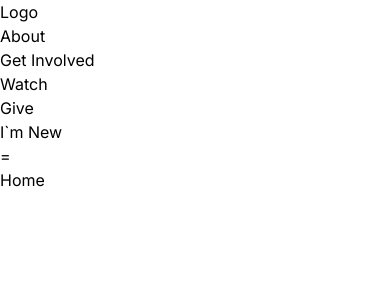
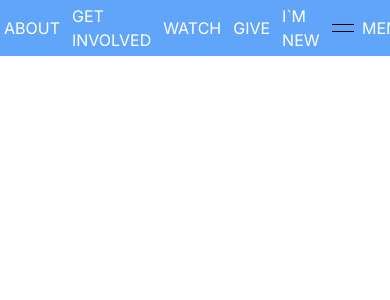
Before and after one commit to yevgen-sydoruk/legacy-church-official, a Next.js app: page / in a window 390 px wide. Shown: the top 300 px of the page. Built offline with nearby package versions, Linux system fonts and the light colour scheme.

Commit message:
Added Navigation logic
TODO:
Fix elements appearance
Positioning
media queries
Add/remove elements
refactor

```diff
--- a/src/components/Header.jsx
+++ b/src/components/Header.jsx
@@ -1,17 +1,75 @@
-import React from "react";
+"use client";
 
-export default function Home() {
+import styles from "./style.module.css";
+import Link from "next/link";
+import { useState } from "react";
+import { motion, AnimatePresence } from "framer-motion";
+import Logo from "./Logo";
+import MenuItem from "./MenuItem";
+import Nav from "./menu/Nav";
+
+export const opacity = {
+  initial: {
+    opacity: 0
+  },
+  open: {
+    opacity: 1,
+    transition: { duration: 0.35 }
+  },
+  closed: {
+    opacity: 0,
+    transition: { duration: 0.35 }
+  }
+};
+
+export default function Header() {
+  const [isActive, setIsActive] = useState(false);
+
   return (
-    <div>
-      <a className="">Logo</a>
-      <ul>
-        <li>About</li>
-        <li>Get Involved</li>
-        <li>Watch</li>
-        <li>Give</li>
-        <li>I`m New</li>
-        <li>=</li>
-      </ul>
+    <div className=" bg-blue-400 fixed w-full box-border p-1">
+      <div className=" container mx-auto flex justify-between items-center uppercase relative">
+        <Logo address="/" />
+        <div className="flex gap-3 text-white">
+          <motion.div
+            variants={opacity}
+            animate={!isActive ? "open" : "closed"}
+            className="flex  items-center gap-3"
+          >
+            <MenuItem title="About" address="/about">
+              About
+            </MenuItem>
+            <MenuItem title="Get Involved" address="/get-involved">
+              Get Involved
+            </MenuItem>
+            <MenuItem title="Watch" address="/watch">
+              Watch
+            </MenuItem>
+            <MenuItem title="Give" address="/give">
+              Give
+            </MenuItem>
+            <MenuItem title="I`m New" address="/im-new">
+              I`m New
+            </MenuItem>
+          </motion.div>
+          <div
+            onClick={() => {
+              setIsActive(!isActive);
+            }}
+            className={styles.el}
+          >
+            <div className={`${styles.burger} ${isActive ? styles.burgerActive : ""}`}></div>
+            <div className={styles.label}>
+              <motion.p variants={opacity} animate={!isActive ? "open" : "closed"}>
+                Menu
+              </motion.p>
+              <motion.p variants={opacity} animate={isActive ? "open" : "closed"}>
+                Close
+              </motion.p>
+            </div>
+          </div>
+        </div>
+      </div>
+      <AnimatePresence mode="wait">{isActive && <Nav />}</AnimatePresence>
     </div>
   );
 }
--- /dev/null
+++ b/src/components/Logo.jsx
@@ -0,0 +1,24 @@
+import Link from "next/link";
+import React from "react";
+import Image from "next/image";
+import LogoImage from "../../assets/main-full-Logo.png";
+
+export default function Logo({ address }) {
+  return (
+    <Link href={address}>
+      <Image
+        className="object-fill"
+        src={LogoImage}
+        width={300}
+        height={300}
+        alt="Main Legacy Church Logo"
+      />
+    </Link>
+  );
+}
+
+// object-contain	object-fit: contain;
+// object-cover	object-fit: cover;
+// object-fill	object-fit: fill;
+// object-none	object-fit: none;
+// object-scale-down
--- /dev/null
+++ b/src/components/MenuItem.jsx
@@ -0,0 +1,6 @@
+import Link from "next/link";
+import React from "react";
+
+export default function MenuItem({ title, address }) {
+  return <Link href={address}>{title}</Link>;
+}
--- /dev/null
+++ b/src/components/menu/Body.jsx
@@ -0,0 +1,82 @@
+import { motion } from "framer-motion";
+import Link from "next/link";
+import styles from "./style2.module.css";
+
+export const blur = {
+  initial: {
+    filter: "blur(0px)",
+    opacity: 1
+  },
+  open: {
+    filter: "blur(4px)",
+    opacity: 0.6,
+    transition: { duration: 0.3 }
+  },
+  closed: {
+    filter: "blur(0px)",
+    opacity: 1,
+    transition: { duration: 0.3 }
+  }
+};
+
+export const translate = {
+  initial: {
+    y: "100%",
+    opacity: 0
+  },
+  enter: i => ({
+    y: 0,
+    opacity: 1,
+    transition: { duration: 1, ease: [0.76, 0, 0.24, 1], delay: i[0] }
+  }),
+  exit: i => ({
+    y: "100%",
+    opacity: 0,
+    transition: { duration: 0.7, ease: [0.76, 0, 0.24, 1], delay: i[1] }
+  })
+};
+
+export default function Body({ links, selectedLink, setSelectedLink }) {
+  const getChars = word => {
+    let chars = [];
+    word.split("").forEach((char, i) => {
+      chars.push(
+        <motion.span
+          custom={[i * 0.02, (word.length - i) * 0.01]}
+          variants={translate}
+          initial="initial"
+          animate="enter"
+          exit="exit"
+          key={char + i}
+        >
+          {char}
+        </motion.span>
+      );
+    });
+    return chars;
+  };
+
+  return (
+    <div className={styles.body}>
+      {links.map((link, index) => {
+        const { title, href } = link;
+        return (
+          <Link key={`l_${index}`} href={href}>
+            <motion.p
+              onMouseOver={() => {
+                setSelectedLink({ isActive: true, index });
+              }}
+              onMouseLeave={() => {
+                setSelectedLink({ isActive: false, index });
+              }}
+              variants={blur}
+              animate={selectedLink.isActive && selectedLink.index != index ? "open" : "closed"}
+            >
+              {getChars(title)}
+            </motion.p>
+          </Link>
+        );
+      })}
+    </div>
+  );
+}
--- /dev/null
+++ b/src/components/menu/Footer.jsx
@@ -0,0 +1,82 @@
+import styles from "./style.module.css";
+import { translate } from "../../anim";
+import { motion } from "framer-motion";
+
+export const translate = {
+  initial: {
+    y: "100%",
+    opacity: 0
+  },
+
+  enter: i => ({
+    y: 0,
+    opacity: 1,
+    transition: { duration: 1, ease: [0.76, 0, 0.24, 1], delay: i[0] }
+  }),
+
+  exit: i => ({
+    y: "100%",
+    opacity: 0,
+    transition: { duration: 0.7, ease: [0.76, 0, 0.24, 1], delay: i[1] }
+  })
+};
+
+export default function Footer() {
+  return (
+    <div className={styles.footer}>
+      <ul>
+        <motion.li
+          custom={[0.3, 0]}
+          variants={translate}
+          initial="initial"
+          animate="enter"
+          exit="exit"
+        >
+          <span>Made by:</span>Studio Lumio
+        </motion.li>
+      </ul>
+      <ul>
+        <motion.li
+          custom={[0.3, 0]}
+          variants={translate}
+          initial="initial"
+          animate="enter"
+          exit="exit"
+        >
+          <span>Typography:</span> Google Fonts
+        </motion.li>
+      </ul>
+      <ul>
+        <motion.li
+          custom={[0.3, 0]}
+          variants={translate}
+          initial="initial"
+          animate="enter"
+          exit="exit"
+        >
+          <span>Images:</span> Freepik, Envato
+        </motion.li>
+      </ul>
+      <ul>
+        <motion.li
+          custom={[0.3, 0]}
+          variants={translate}
+          initial="initial"
+          animate="enter"
+          exit="exit"
+        >
+          Privacy Policy
+        </motion.li>
+        <motion.li
+          custom={[0.3, 0]}
+          variants={translate}
+          initial="initial"
+          animate="enter"
+          exit="exit"
+        >
+          Terms & Conditions
+        </motion.li>
+      </ul>
+    </div>
+  );
+}
--- /dev/null
+++ b/src/components/menu/Nav.jsx
@@ -0,0 +1,75 @@
+"use client";
+import styles from "./style.module.css";
+import { useState } from "react";
+import { motion } from "framer-motion";
+import Body from "./Body";
+// import Footer from "./Footer";
+// import Image from "./Image";
+
+const transition = { duration: 1, ease: [0.76, 0, 0.24, 1] };
+
+export const height = {
+  initial: {
+    height: 0
+  },
+
+  enter: {
+    height: "auto",
+    transition
+  },
+
+  exit: {
+    height: 0,
+    transition
+  }
+};
+
+const links = [
+  {
+    title: "Home",
+    href: "/",
+    src: "home.png"
+  },
+  {
+    title: "Shop",
+    href: "/shop",
+    src: "shop.png"
+  },
+  {
+    title: "About Us",
+    href: "/about",
+    src: "home.png"
+  },
+  {
+    title: "Lookbook",
+    href: "/lookbook",
+    src: "lookbook.png"
+  },
+  {
+    title: "Contact",
+    href: "/contact",
+    src: "contact.png"
+  }
+];
+
+export default function Index() {
+  const [selectedLink, setSelectedLink] = useState({ isActive: false, index: 0 });
+
+  return (
+    <motion.div
+      variants={height}
+      initial="initial"
+      animate="enter"
+      exit="exit"
+      className={styles.nav}
+    >
+      <div className={styles.wrapper}>
+        <div className={styles.container}>
+          <Body links={links} selectedLink={selectedLink} setSelectedLink={setSelectedLink} />
+          {/* <Footer /> */}
+        </div>
+        {/* <Image src={links[selectedLink.index].src} selectedLink={selectedLink} /> */}
+      </div>
+    </motion.div>
+  );
+}
--- /dev/null
+++ b/src/components/menu/style.module.css
@@ -0,0 +1,22 @@
+.nav {
+  overflow: hidden;
+}
+
+.wrapper {
+  display: flex;
+  gap: 50px;
+  margin-bottom: 80px;
+}
+
+.container {
+  display: flex;
+  flex-direction: column;
+  justify-content: space-between;
+}
+
+@media only screen and (min-width: 1000px) {
+  .wrapper {
+    margin-bottom: 0px;
+    justify-content: space-between;
+  }
+}
--- /dev/null
+++ b/src/components/menu/style2.module.css
@@ -0,0 +1,32 @@
+.body {
+  display: flex;
+  flex-wrap: wrap;
+  margin-top: 40px;
+}
+
+.body a {
+  color: black;
+  text-decoration: none;
+  text-transform: uppercase;
+}
+
+.body p {
+  margin: 0px;
+  display: flex;
+  overflow: hidden;
+  font-size: 32px;
+  padding-right: 30px;
+  padding-top: 10px;
+  font-weight: 300;
+}
+
+@media only screen and (min-width: 1000px) {
+  .body {
+    max-width: 1200px;
+    margin-top: 80px;
+  }
+  .body p {
+    font-size: 5vw;
+    padding-right: 2vw;
+  }
+}
--- /dev/null
+++ b/src/components/style.module.css
@@ -0,0 +1,109 @@
+/* .header {
+  background-color: #f4f0ea;
+  position: fixed;
+  width: 100%;
+  box-sizing: border-box;
+  padding: 10px;
+} */
+
+/* .bar {
+  display: flex;
+  justify-content: center;
+  text-transform: uppercase;
+  font-size: 12px;
+  font-weight: 400;
+  position: relative;
+}
+
+.bar p {
+  margin: 0px;
+}
+
+.bar a {
+  text-decoration: none;
+  color: black;
+  position: absolute;
+  left: 0;
+} */
+
+.shopContainer {
+  display: flex;
+  gap: 30px;
+  position: absolute;
+  right: 0;
+}
+
+.el {
+  display: flex;
+  align-items: center;
+  justify-content: center;
+  gap: 8px;
+  cursor: pointer;
+}
+
+.label {
+  position: relative;
+  display: flex;
+  align-items: center;
+  height: 100%;
+}
+
+.label p:nth-of-type(2) {
+  position: absolute;
+}
+
+.label p:nth-of-type(2) {
+  opacity: 0;
+}
+
+.shop {
+  display: none;
+}
+
+.burger {
+  width: 22.5px;
+  position: relative;
+  pointer-events: none;
+}
+
+.burger::after,
+.burger::before {
+  content: "";
+  height: 1px;
+  width: 100%;
+  background-color: black;
+  position: relative;
+  display: block;
+  transition: all 1s cubic-bezier(0.76, 0, 0.24, 1);
+}
+
+.burger::after {
+  top: -4px;
+}
+.burger::before {
+  top: 4px;
+}
+
+.burgerActive::after {
+  transform: rotate(45deg);
+  top: -1px;
+}
+
+.burgerActive::before {
+  transform: rotate(-45deg);
+  top: 1px;
+}
+
+@media only screen and (min-width: 600px) {
+  .header {
+    padding: 20px;
+  }
+  .bar {
+    font-size: 15px;
+  }
+
+  .shop {
+    display: block;
+    cursor: pointer;
+  }
+}
```
Also changed, not shown: package.json (+6 -5 lines), assets/main-full-Logo.png (added), 1 other file (tests, documents, lock files or other folders).
